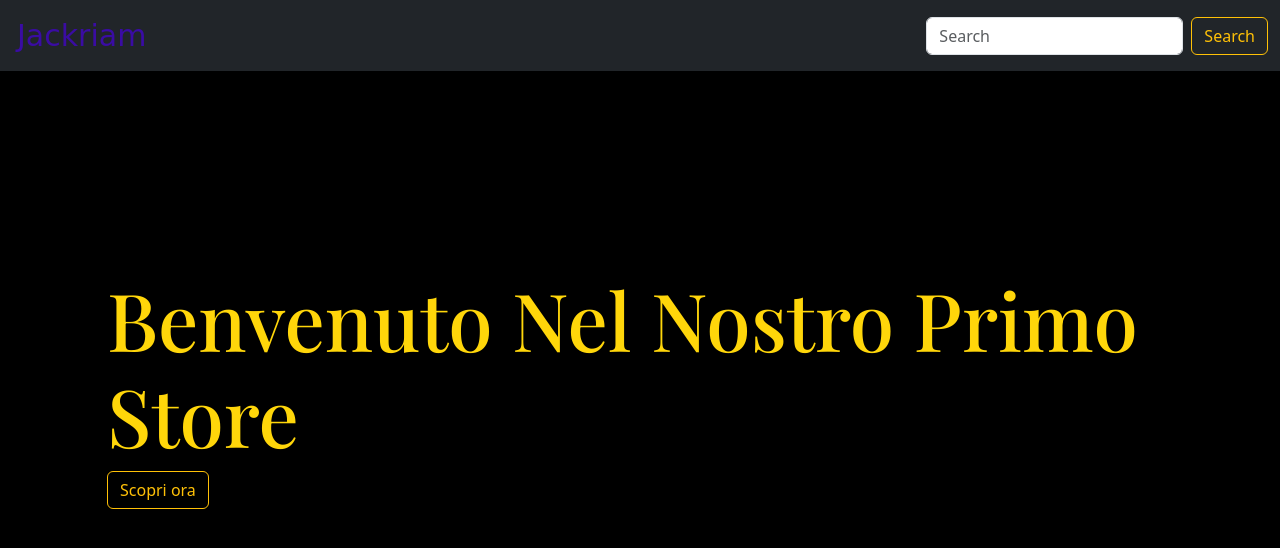
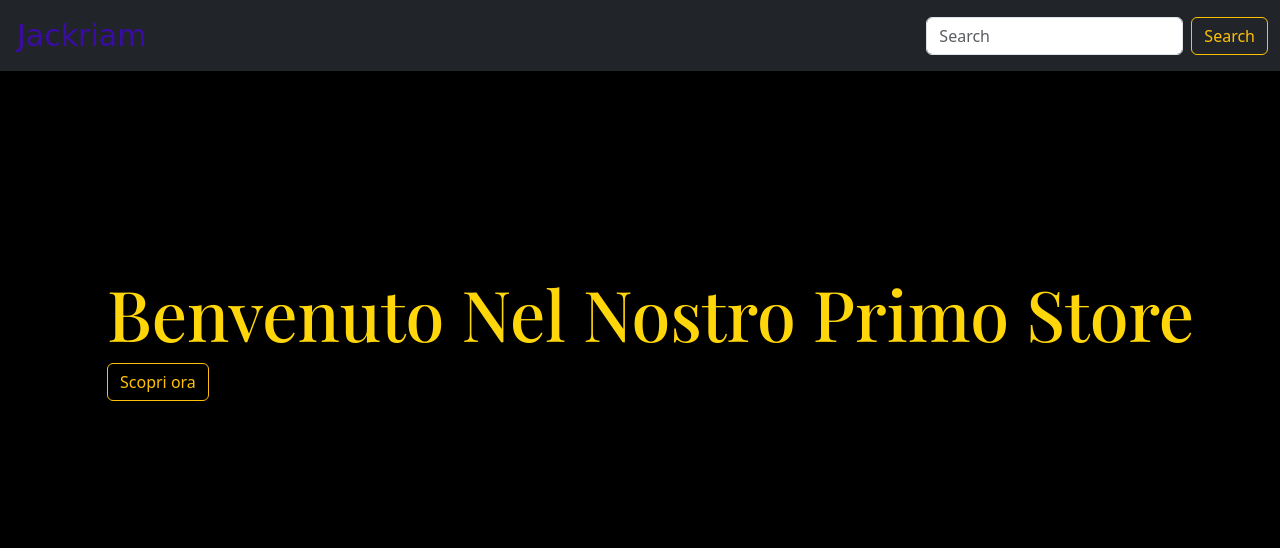
Before and after one commit to jack0604/market2024, a plain HTML site: page index.html in a window 1280 px wide. Drawn offline with nearby package versions, Linux system fonts and the light colour scheme; a web font is replaced by a local one.

Commit message:
Update index.html

```diff
--- a/index.html
+++ b/index.html
@@ -47,7 +47,7 @@
         </div>
       </nav>
       <div class="container my-5">
-          <h1 style="color: #ffd60a;font-size: 80px;margin-top: 200px;margin-left: 25px;">Benvenuto Nel Nostro Primo Store</h1>
+          <h1 style="color: #ffd60a;font-size: 70px;margin-top: 200px;margin-left: 25px;">Benvenuto Nel Nostro Primo Store</h1>
           <a href="ordini.html" class=" btn btn-outline-warning"style="margin-left: 25px;">Scopri ora</a>
       </div>
 </body>
```
